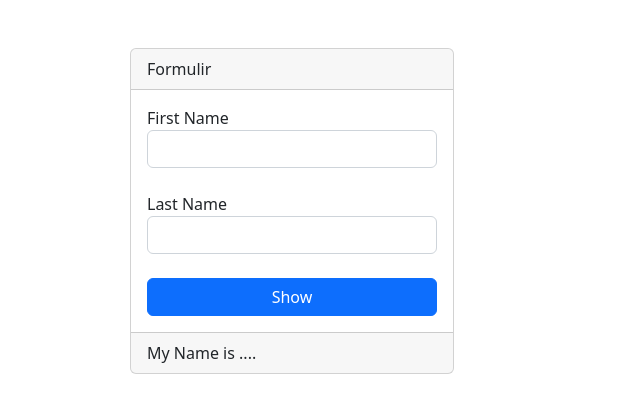
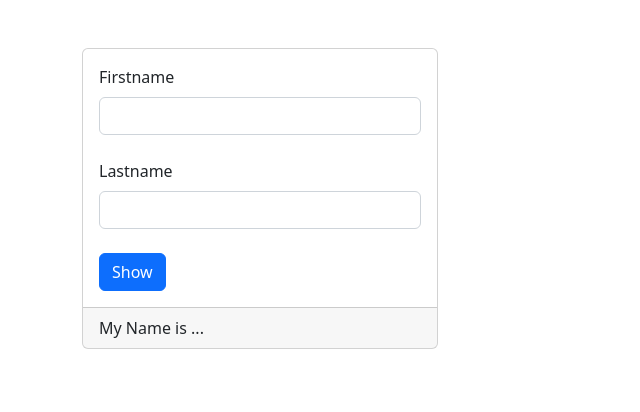
Before and after one commit to ridhopujiono/ReactJS-Basic, a React (Vite) app: page / in a window 1280 px wide. Shown: the top 412 px of the page, without its empty margins (0-640 px from the left). Built offline with nearby package versions, Linux system fonts and the light colour scheme.

Commit message:
Function Stateless

```diff
--- a/src/App.css
+++ /dev/null
@@ -1,42 +0,0 @@
-.App {
-  text-align: center;
-}
-
-.App-logo {
-  height: 40vmin;
-  pointer-events: none;
-}
-
-@media (prefers-reduced-motion: no-preference) {
-  .App-logo {
-    animation: App-logo-spin infinite 20s linear;
-  }
-}
-
-.App-header {
-  background-color: #282c34;
-  min-height: 100vh;
-  display: flex;
-  flex-direction: column;
-  align-items: center;
-  justify-content: center;
-  font-size: calc(10px + 2vmin);
-  color: white;
-}
-
-.App-link {
-  color: #61dafb;
-}
-
-@keyframes App-logo-spin {
-  from {
-    transform: rotate(0deg);
-  }
-  to {
-    transform: rotate(360deg);
-  }
-}
-
-button {
-  font-size: calc(10px + 2vmin);
-}
--- a/src/App.jsx
+++ b/src/App.jsx
@@ -1,68 +1,55 @@
-import React from "react";
-class App extends React.Component {
-
-	constructor(){
-		super();
+import React, { useState } from "react";
 
 
-		this.state = {
-			firstname: '',
-			lastname: '',
-			name: '',
-		}
+function App(){
+
+	// Membuat hook
+	// firstname adalah variabelnya dan setFirstname adalah function sebagai value dari variabel firstname
+	const [firstname, setFirstname] = useState('');
+	const [lastname, setLastname] = useState('');
+	const [name, setName] = useState('');
+
+	const submitHandler = (e) => {
+		e.preventDefault();
+
+		setName(`${firstname} ${lastname}`)
+
+		setFirstname('')
+		setLastname('')
 	}
 
-	changeHandler = (e)=>{
-		this.setState({
-			// mengapa seperti berikut ? [e.target.name]
-			// jadi disini tujuanya untuk setState objek atau property sesuai dengan input name, dan mengisinya dengan value
-			 [e.target.name] : e.target.value
-		});
-	}
-
-	submitHandler = (e)=>{
-		e.preventDefault();
-		this.setState({
-			name: `${this.state.firstname} ${this.state.lastname}`
-		})
-		this.state.firstname = '';
-		this.state.lastname = '';
-	}
-	render() {
-		// ini sama dengan const name = this.state.name
-		const {name} = this.state;
-		return (
+	return (
+		<div className="p-5">
 			<div className="container">
-				<div className="row p-5">
+				<div className="row">
 					<div className="col-md-4">
 						<div className="card">
-							<div className="card-header">Formulir</div>
 							<div className="card-body">
-								<form onSubmit={this.submitHandler}>
+								<form onSubmit={submitHandler}>
 									<div className="form-group mb-4">
-										<label htmlFor="firstname">First Name</label>
-										<input onChange={this.changeHandler} value={this.state.firstname} type="text" className="form-control" name="firstname" />
+										<label htmlFor="" className="form-label">Firstname</label>
+										<input type="text" value={firstname}
+										// Maksudnya adalah jika nputan firstname itu di onchange atau dirubah maka lakukan function setFirstname() dimana disitu berfungsi untuk meng set atau mengisi variabel firstname
+										onChange={(e) => setFirstname(e.target.value)} name="firstname" className="form-control" />
 									</div>
 									<div className="form-group mb-4">
-										<label htmlFor="lastname">Last Name</label>
-										<input onChange={this.changeHandler} value={this.state.lastname} type="text" className="form-control" name="lastname" />
+										<label htmlFor="" className="form-label">Lastname</label>
+										<input type="text" value={lastname} onChange={(e) => setLastname(e.target.value)} name="lastname" className="form-control" />
 									</div>
 									<div className="form-group">
-										<button type="submit" className="btn btn-primary d-block w-100">Show</button>
+										<button type="submit" className="btn btn-primary btn-block">Show</button>
 									</div>
 								</form>
 							</div>
 							<div className="card-footer">
-								{/* Ini hanya ternary */}
-								My Name is {(name ? name : '....')}
+								My Name is {(name ? name : '...')}
 							</div>
 						</div>
-
 					</div>
 				</div>
 			</div>
-		);
-}
+		</div>
+	)
 }
 
 export default App;
--- a/src/index.css
+++ /dev/null
@@ -1,13 +0,0 @@
-body {
-  margin: 0;
-  font-family: -apple-system, BlinkMacSystemFont, 'Segoe UI', 'Roboto', 'Oxygen',
-    'Ubuntu', 'Cantarell', 'Fira Sans', 'Droid Sans', 'Helvetica Neue',
-    sans-serif;
-  -webkit-font-smoothing: antialiased;
-  -moz-osx-font-smoothing: grayscale;
-}
-
-code {
-  font-family: source-code-pro, Menlo, Monaco, Consolas, 'Courier New',
-    monospace;
-}
```
Also changed, not shown: src/Componets/ClassComponet.js (added, +68 -0 lines).
